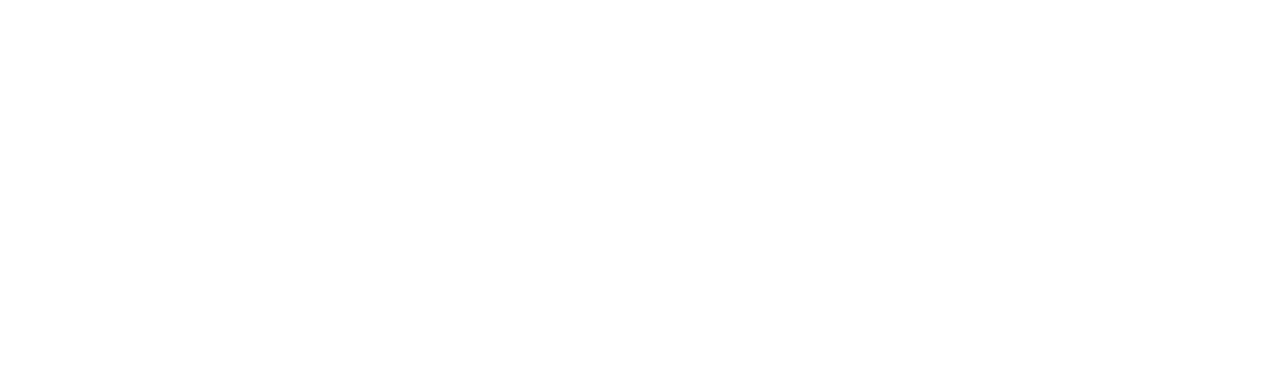
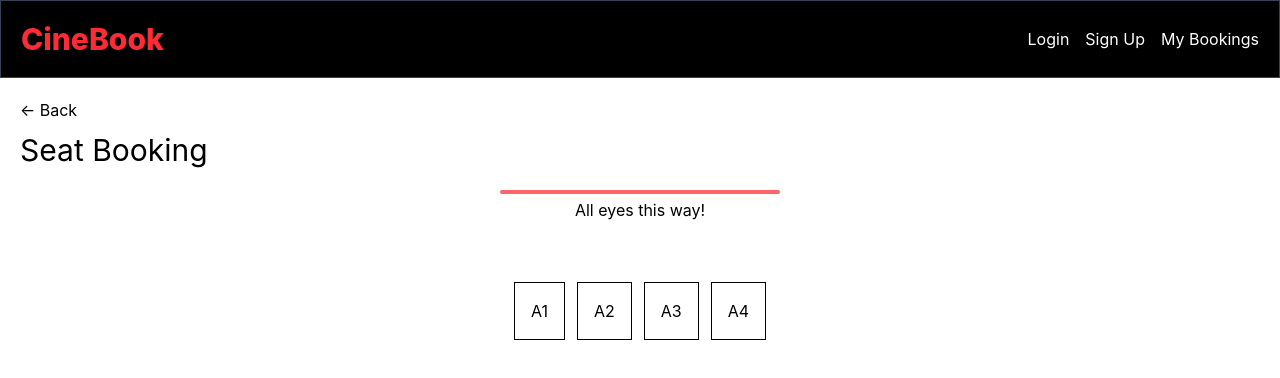
Before and after one commit to mhd-faheem/cine-book, a React (Vite) app in the folder frontend/: page /movies/1/seats in a window 1280 px wide. Before the commit this address had no page. Shown: the top 378 px of the page. Built offline with nearby package versions, Linux system fonts and the light colour scheme.

Commit message:
Add Basic Seat Selection Page

```diff
--- a/frontend/src/App.jsx
+++ b/frontend/src/App.jsx
@@ -6,6 +6,7 @@
 import SignupPage from "./pages/SignupPage"
 import MovieDetails from './pages/MovieDetails'
 import MyBookings from './pages/MyBookings'
+import SeatSelection from './pages/SeatSelection'
 
 function App() {
   return (
@@ -16,7 +17,7 @@
       <Route path="/signup" element={<SignupPage />} />
       <Route path="/movies/:id" element={<MovieDetails />} />
       <Route path="/bookings" element={<MyBookings />} />
-
+      <Route path="/movies/:id/seats" element={<SeatSelection />} />
     </Routes>
   )
 }
--- a/frontend/src/components/Navbar.jsx
+++ b/frontend/src/components/Navbar.jsx
@@ -5,7 +5,9 @@
   return (
 
         <div className='flex flex-row justify-between p-5 border border-gray-700 align-middle items-center text-white bg-black'>
-            <p className='text-3xl font-extrabold text-red-500'>CineBook</p>
+            <Link to={'/'}>
+                <p className='text-3xl font-extrabold text-red-500'>CineBook</p>
+            </Link>
             <ul className='flex gap-4'>
                 {/* Navigations */}
                 <Link to="/login">
--- a/frontend/src/pages/MovieDetails.jsx
+++ b/frontend/src/pages/MovieDetails.jsx
@@ -33,9 +33,9 @@
             Movie description will come here. Later this data will come from the database.
           </p>
 
-          <button className='book-now-btn'>
+          <Link to={`/movies/${id}/seats`} className='book-now-btn'>
             Book Tickets
-          </button>
+          </Link>
         </div>
       </div>
     </div>
--- a/frontend/src/pages/MyBookings.jsx
+++ b/frontend/src/pages/MyBookings.jsx
@@ -1,9 +1,13 @@
 import React from 'react'
+import Navbar from '../components/Navbar'
 
 const MyBookings = () => {
   return (
-    <div className='flex justify-center align-middle m-10'>
-        <p className='text-3xl font-extrabold'>My Bookings Page</p>
+    <div>
+      <Navbar/>
+      <div className='flex justify-center align-middle m-10'>
+          <p className='text-3xl font-extrabold'>My Bookings Page</p>
+      </div>
     </div>
   )
 }
--- /dev/null
+++ b/frontend/src/pages/SeatSelection.jsx
@@ -0,0 +1,82 @@
+import React from 'react'
+import { Link, useParams } from 'react-router-dom'
+import '../styles/SeatSelection.css'
+import Navbar from '../components/Navbar'
+
+const SeatSelection = () => {
+
+  // Extract id from URL
+  let params = useParams();
+  let id = params.id;
+
+  // Dummy seat data
+  const seats = [
+        {
+          id: "A1",
+          row: "A",
+          number: 1,
+          status: "available"
+        },
+        {
+          id: "A2",
+          row: "A",
+          number: 2,
+          status: "booked"
+        },
+        {
+          id: "A3",
+          row: "A",
+          number: 3,
+          status: "available"
+        },
+        {
+          id: "A4",
+          row: "A",
+          number: 4,
+          status: "available"
+        }
+      ];
+
+  function handleSeatSelect(seat){
+    console.log(`seat clicked: ${seat.id}`);
+  }
+
+  // Return UI
+  return (
+    <div>
+
+      {/* Insert Navbar Component */}
+      <Navbar/>
+
+      {/* Start Main Wrapper */}
+      <div className='main-wrapper'>
+        <Link to={`/movies/${id}`}>&larr; Back</Link>
+        <p className='text-3xl mb-3'>Seat Booking</p>
+
+        {/* Seats UI */}
+        <div className='seat-ui flex flex-col justify-center align-bottom items-center gap-15'>
+          <div className='screen flex flex-col items-center gap-1'>
+
+          {/* Screen */}
+          <div className="screen-line h-1 w-70 bg-red-400 rounded-3xl"></div>
+            <p>All eyes this way!</p>
+          </div>
+
+          {/* Seats */}
+          <div className="seats flex gap-3">
+            {
+              seats.map((seat) =>
+              <button onClick={() => handleSeatSelect(seat)}
+              key={seat.id}
+              className='p-4 border cursor-pointer'>
+                {seat.id}
+              </button>
+            )}
+          </div>
+        </div>
+      </div>
+    </div>
+  )
+}
+
+export default SeatSelection
--- /dev/null
+++ b/frontend/src/styles/SeatSelection.css
@@ -0,0 +1,6 @@
+.main-wrapper{
+    display: flex;
+    flex-direction: column;
+    gap: 10px;
+    padding: 20px;
+}
```
Also changed, not shown: 2 other files (tests, documents, lock files or other folders).
